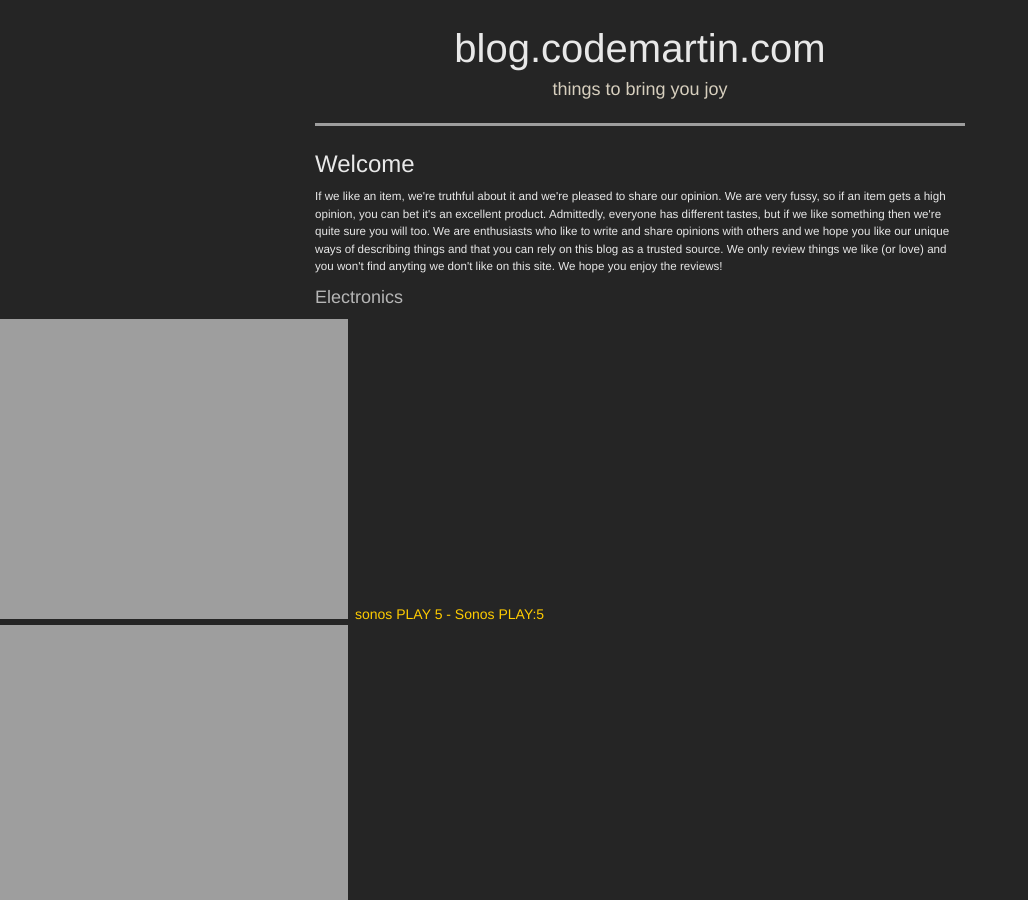
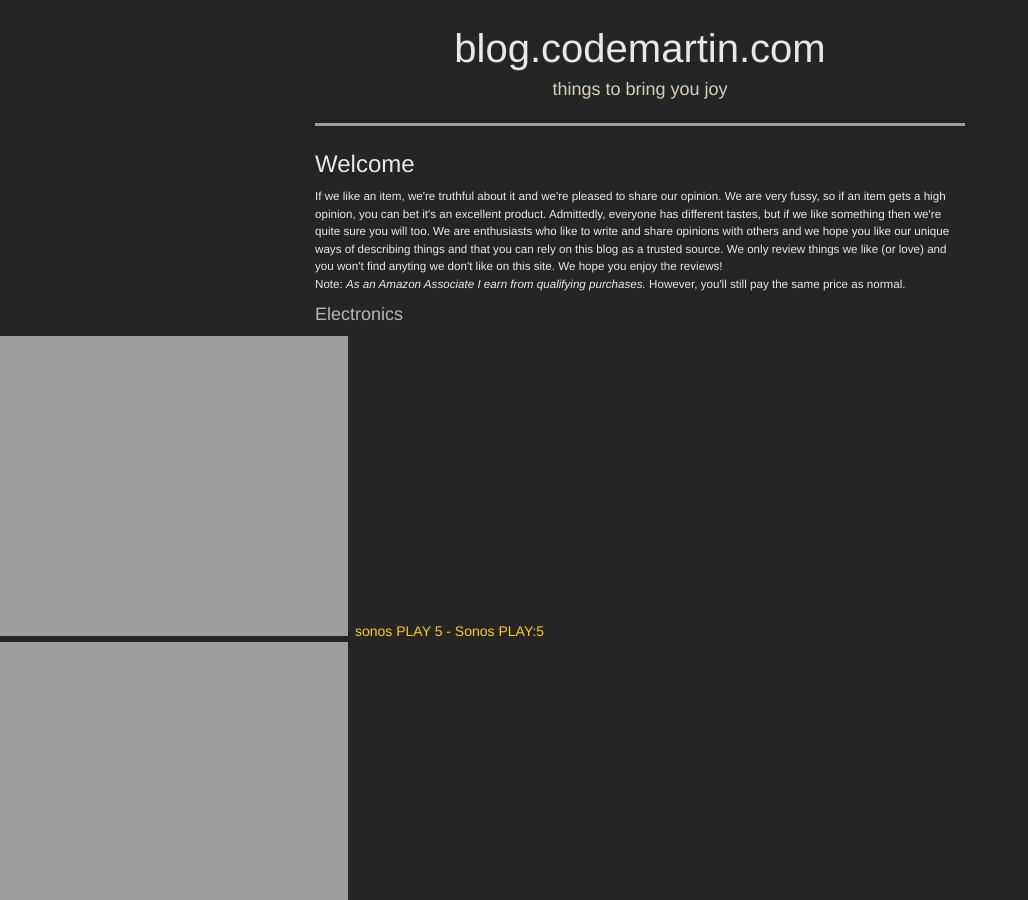
Before and after one commit to martindye/my-site, a Jekyll site: the page built from README.md, in a window 1280 px wide and 900 px high. Shown: the whole window, without its empty margins (0-1028 px from the left). Built offline with Jekyll 4.4.1, drawn with Linux system fonts in a browser that asks for light colours; some web fonts are replaced; our own code applies the rules of GitHub Pages for plain Markdown files; part of the change alters nothing that is shown; grey boxes are pictures that could not be loaded.

Commit message:
Put back affiliates phrase, now that I've made enough sales to become an affiliate.

```diff
--- a/_includes/affiliateinfo.html
+++ b/_includes/affiliateinfo.html
@@ -1,3 +1,3 @@
+Note: <em>As an Amazon Associate I earn from qualifying purchases.</em> However, you'll still pay the same price as normal.
 {% comment %}
-Note: <em>As an Amazon Associate I earn from qualifying purchases.</em> However, you'll still pay the same price as normal.
 {% endcomment %}
```
